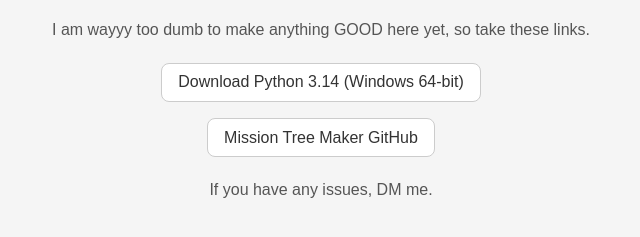
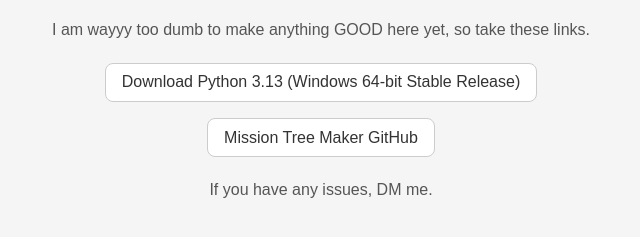
Before and after one commit to Clenner/mission-tree-maker, a plain HTML site: page index.html in a window 1280 px wide. Shown: the part 99-336 px from the top of the page, without its empty margins (319-959 px from the left). Drawn offline with Linux system fonts and the light colour scheme.

Commit message:
Update Python download link to version 3.13

```diff
--- a/index.html
+++ b/index.html
@@ -37,8 +37,8 @@
   <h1>Hello!</h1>
   <p>I am wayyy too dumb to make anything GOOD here yet, so take these links.</p>
 
-  <a href="https://www.python.org/ftp/python/3.14.0/python-3.14.0-amd64.exe">
-    Download Python 3.14 (Windows 64-bit)
+  <a href="https://www.python.org/ftp/python/3.13.0/python-3.13.0-amd64.exe">
+    Download Python 3.13 (Windows 64-bit Stable Release)
   </a>
 
   <br>
```
